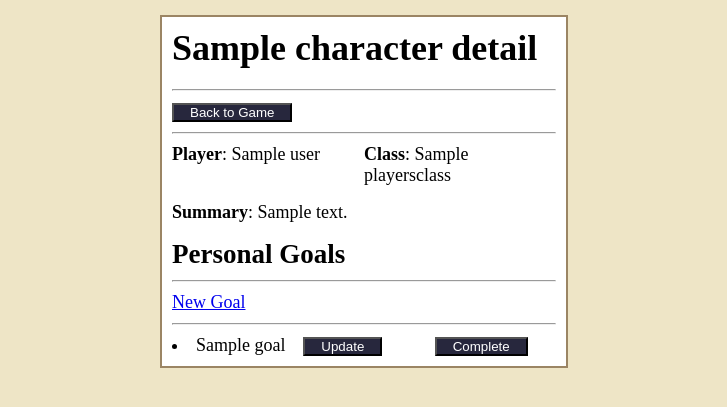
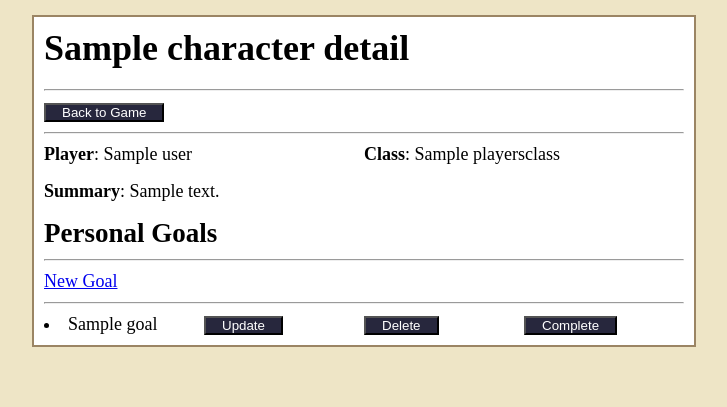
Before and after one commit to chad-szymarek/impetus, a Django app: template games/templates/characters/detail_character.html in a window 1280 px wide. Shown: the part 69-476 px from the top of the page, without its empty margins (276-1003 px from the left). Run offline with Django 3.2, Linux system fonts and the light colour scheme; the template is opened without the code that fills it: most values are stand-ins (such as "Sample title", 1, 10 or a date in 2020); some libraries are stand-ins or nearby versions.

Commit message:
added delete button to goals

```diff
--- a/games/static/player/player.css
+++ b/games/static/player/player.css
@@ -78,7 +78,7 @@ main {
     display: flex;
     flex-direction: column;
     height: auto;
-    width: 30%;
+    width: 50%;
     background-color: white;
     border: 2px solid #9b8564;
 
@@ -179,7 +179,7 @@ hr {
 
 .character-nav {
     display:grid;
-    grid-template-columns: repeat(2, 1fr);
+    grid-template-columns: repeat(4, 1fr);
 }
 
 .goal-list {
@@ -195,8 +195,8 @@ hr {
 
 .goal-grid {
     display: grid;
-    grid-template-columns: repeat(3, 1fr);
-    column-gap: 10px;
+    grid-template-columns: repeat(4, 1fr);
+    row-gap: 10px;
 }
 
 .complete-button {
--- a/games/templates/characters/detail_character.html
+++ b/games/templates/characters/detail_character.html
@@ -38,6 +38,7 @@
                     {% endif %}
 
                     <div><button><a href="{% url 'update_character_goal' goal.id%}">Update</a></button></div>
+                    <div><button><a href="{% url 'delete_goal' goal.id%}">Delete</a></button></div>
 
                     {% if goal.is_completed %}
                         <p>Done</p>
--- a/games/views.py
+++ b/games/views.py
@@ -77,7 +77,7 @@ class CharacterUpdateView(LoginRequiredMixin, UpdateView):
     model = Character
     template_name = "characters/update_character.html"
     context_object_name = "character_update"
-    fields = ["name", "summary", "playersclass", "game"]
+    fields = ["name", "summary", "playersclass"]
 
     def get_success_url(self):
         return reverse_lazy("detail_character", args=[self.object.id])
--- a/goals/urls.py
+++ b/goals/urls.py
@@ -1,9 +1,10 @@
 from django.urls import path
 
-from goals.views import CharacterGoalsCreateView, CharacterGoalsUpdateView,CharacterGoalsCompletedUpdateView
+from goals.views import CharacterGoalsCreateView, CharacterGoalsUpdateView,CharacterGoalsCompletedUpdateView,CharacterGoalsDeleteView
 urlpatterns = [
     path("<int:goal_id>/create/", CharacterGoalsCreateView.as_view(), name="create_character_goal"),
     path("<int:pk>/update/", CharacterGoalsUpdateView.as_view(), name="update_character_goal"),
     path("<int:pk>/complete/", CharacterGoalsCompletedUpdateView.as_view(), name="complete_goal"),
+    path("<int:pk>/delete/", CharacterGoalsDeleteView.as_view(), name="delete_goal"),
 
 ]
```
Also changed, not shown: goals/templates/goals/delete_character_goal.html (added, +11 -0 lines), goals/views.py (+10 -2 lines), db.sqlite3.
